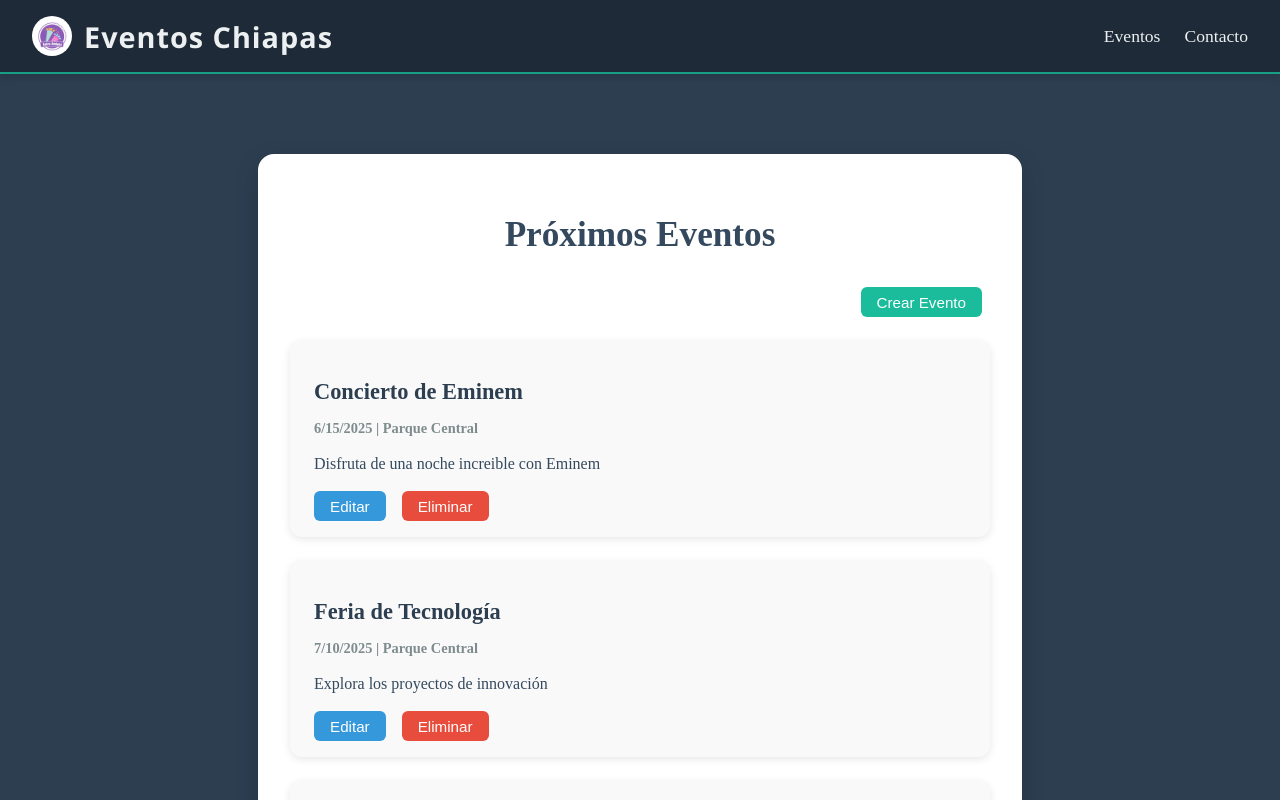
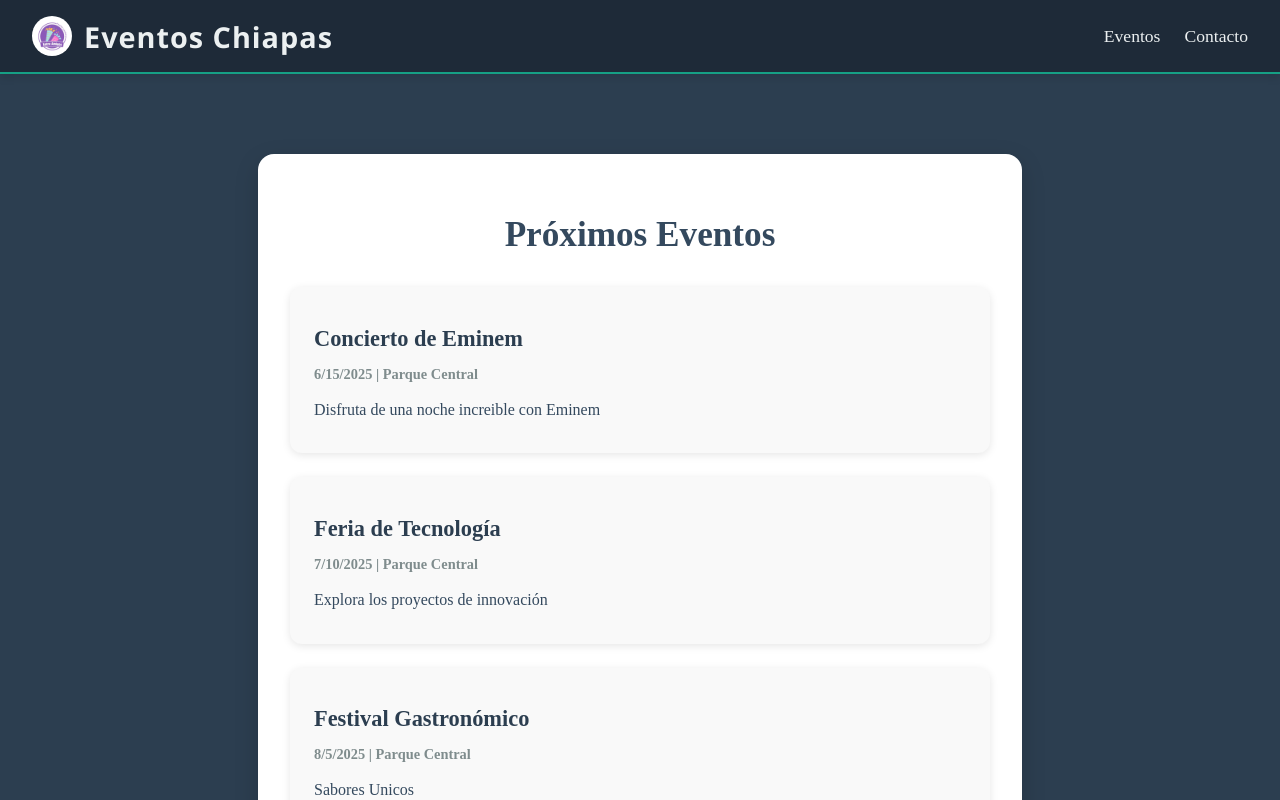
Before and after one commit to alexander1939/EventChiapas, a React (Vite) app: page /events in a window 1280 px wide. Built offline with nearby package versions, Linux system fonts and the light colour scheme.

Commit message:
Eliminación de botones

```diff
--- a/src/assets/styles/event.css
+++ b/src/assets/styles/event.css
@@ -80,36 +80,3 @@
     transition: background-color 0.3s ease;
     margin-right: 0.5rem;
   }
-
-  .create-button {
-    background-color: #1abc9c;
-    color: white;
-  }
-
-  .create-button:hover {
-    background-color: #16a085;
-  }
-
-  .edit-button {
-    background-color: #3498db;
-    color: white;
-  }
-
-  .edit-button:hover {
-    background-color: #2980b9;
-  }
-
-  .delete-button {
-    background-color: #e74c3c;
-    color: white;
-  }
-
-  .delete-button:hover {
-    background-color: #c0392b;
-  }
-
-  .event-actions {
-    margin-top: 1rem;
-    display: flex;
-    gap: 0.5rem;
-  }
--- a/src/pages/event.tsx
+++ b/src/pages/event.tsx
@@ -34,33 +34,13 @@ const initialEvents: EventData[] = [
 ];
 
 const Event: React.FC = () => {
-  const [events, setEvents] = useState<EventData[]>(initialEvents);
-
-  const handleCreate = () => {
-    // Aquí podrías abrir un formulario modal o redirigir
-    alert("Creado exitosamente");
-  };
-
-  const handleEdit = (id: number) => {
-    alert(`Editado Correctamente`);
-  };
-
-  const handleDelete = (id: number) => {
-    const confirmDelete = window.confirm("¿Seguro que deseas eliminar este evento?");
-    if (confirmDelete) {
-      alert(`Eliminado Correctamente`);
-    }
-  };
+  const [events] = useState<EventData[]>(initialEvents);
 
   return (
     <div className="event-wrapper">
       <h2 className="event-title">Próximos Eventos</h2>
 
-      <div style={{ textAlign: 'right', marginBottom: '1.5rem' }}>
-        <button className="event-button create-button" onClick={handleCreate}>
-          Crear Evento
-        </button>
-      </div>
+      {/* Botón Crear Evento eliminado */}
 
       <div className="event-list">
         {events.map(event => (
@@ -71,14 +51,7 @@ const Event: React.FC = () => {
             </p>
             <p className="event-description">{event.description}</p>
 
-            <div className="event-actions">
-              <button className="event-button edit-button" onClick={() => handleEdit(event.id)}>
-                Editar
-              </button>
-              <button className="event-button delete-button" onClick={() => handleDelete(event.id)}>
-                Eliminar
-              </button>
-            </div>
+            {/* Botones Editar y Eliminar eliminados */}
           </div>
         ))}
       </div>
```
